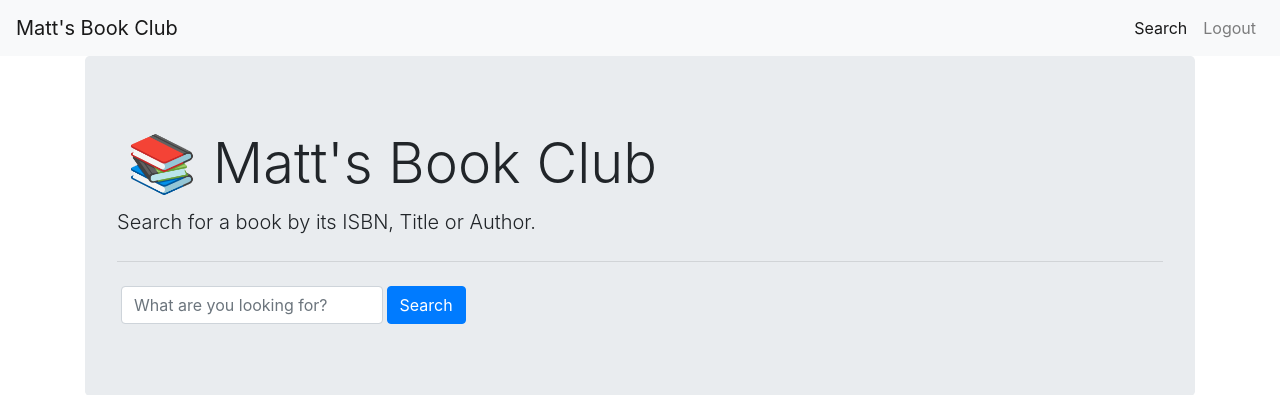
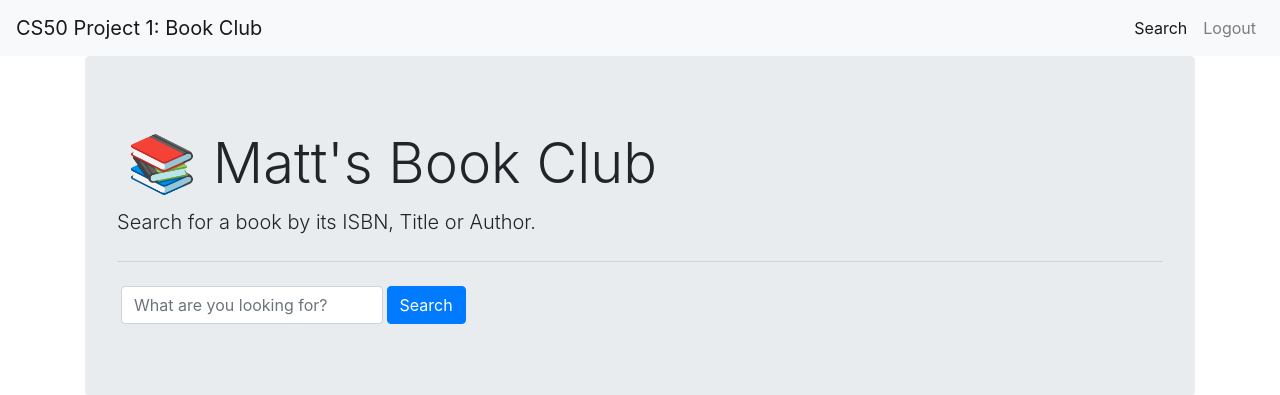
Before and after one commit to mattfrances/CS50webproject1, a Flask app: page / in a window 1280 px wide. Shown: the top 395 px of the page. Run offline with Flask 2, Linux system fonts and the light colour scheme; the visitor is signed in with stand-in values (Sample User, id 1); some libraries are stand-ins or nearby versions.

Commit message:
updated readme and header title

```diff
--- a/app/templates/layout.html
+++ b/app/templates/layout.html
@@ -14,7 +14,7 @@
 
 <body>
     <nav class="navbar navbar-expand-lg navbar-light bg-light">
-        <a class="navbar-brand" href="/search">Matt's Book Club</a>
+        <a class="navbar-brand" href="/search">CS50 Project 1: Book Club</a>
         <button class="navbar-toggler" type="button" data-toggle="collapse" data-target="#navbarSupportedContent"
             aria-controls="navbarSupportedContent" aria-expanded="false" aria-label="Toggle navigation">
             <span class="navbar-toggler-icon"></span>
```
Also changed, not shown: README.md.
